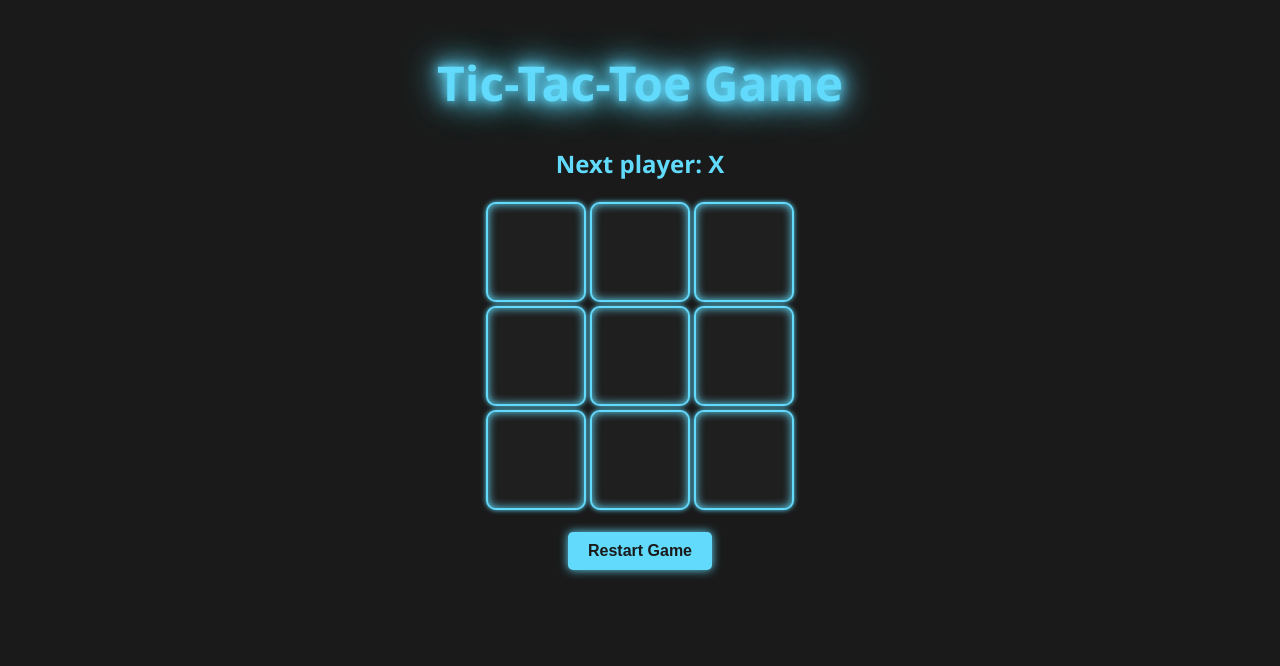
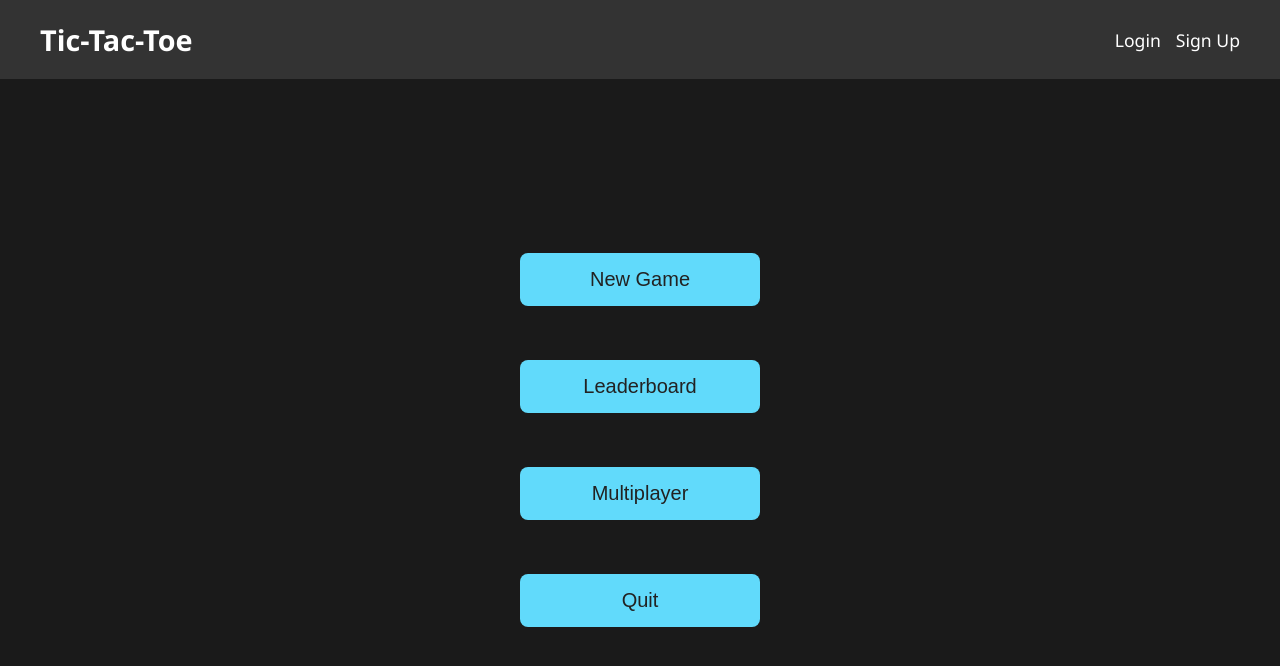
Before and after one commit to kishore7860/Tic_Tac_Toe, a React (Create React App) app: page / in a window 1280 px wide. Shown: the top 666 px of the page. Built offline with nearby package versions, Linux system fonts and the light colour scheme.

Commit message:
new Homepage added

```diff
--- a/package.json
+++ b/package.json
@@ -9,6 +9,7 @@
     "@testing-library/user-event": "^13.5.0",
     "react": "^19.1.1",
     "react-dom": "^19.1.1",
+    "react-router-dom": "^7.7.1",
     "react-scripts": "5.0.1",
     "web-vitals": "^2.1.4"
   },
--- a/src/App.css
+++ b/src/App.css
@@ -8,11 +8,15 @@ body {
   text-align: center;
   margin-top: 50px;
 }
+.Board {
+  text-align: center;
+  margin-top: 50px;
+}
 
 h1 {
     font-size: 3rem;
     color: #61dafb;
-    text-shadow: 0 0 10px #61dafb, 0 0 20px #61dafb, 0 0 30px #61dafb, 0 0 40px #61dafb;
+    text-shadow: 0 0 2px #61dafb, 0 0 2px #61dafb, 0 0 2px #61dafb, 0 0 2px #61dafb;
 }
 
 .status {
@@ -54,6 +58,7 @@ h1 {
 .restart-button {
     margin-top: 20px;
     padding: 10px 20px;
+    text-align: center;
     font-size: 1rem;
     font-weight: 600;
     color: #1a1a1a;
--- a/src/App.js
+++ b/src/App.js
@@ -1,14 +1,22 @@
-import logo from './logo.svg';
 import './App.css';
+import { BrowserRouter as Router, Routes, Route } from "react-router-dom";
+import Homepage from "./Homepage";
 import Board from "./components/Board";
 
 
 function App() {
   return (
-    <div className="App">
-      <h1>Tic-Tac-Toe Game</h1>
-      <Board />
-    </div>
+    <Router>
+      <Routes>
+        <Route path="/" element={<Homepage />} />
+        <Route path="/game" element={<Board />} />
+        <Route path="/leaderboard" element={<div>Leaderboard Coming Soon</div>} />
+        <Route path="/multiplayer" element={<div>Multiplayer Coming Soon</div>} />
+        <Route path="/login" element={<div>Login Page</div>} />
+        <Route path="/signup" element={<div>Signup Page</div>} />
+        <Route path="/quit" element={<div>Thanks for playing!</div>} />
+      </Routes>
+    </Router>
   );
 }
 
--- /dev/null
+++ b/src/Homepage.css
@@ -0,0 +1,63 @@
+.homepage-container {
+  min-height: 100vh;
+  display: flex;
+  flex-direction: column;
+}
+
+.homepage-header {
+  display: flex;
+  justify-content: space-between;
+  align-items: center;
+  padding: 20px 40px;
+  background: #333;
+  color: white;
+}
+
+.logo {
+  font-size: 1.8rem;
+  font-weight: bold;
+}
+
+.nav-actions {
+  display: flex;
+  gap: 15px;
+}
+
+.nav-link {
+  color: white;
+  text-decoration: none;
+  font-size: 1.1rem;
+  transition: color 0.2s;
+}
+
+.nav-link:hover {
+  color: #61dafb;
+}
+
+.homepage-main {
+  flex: 1;
+  display: flex;
+  flex-direction: column;
+  align-items: center;
+  justify-content: center;
+  gap: 30px;
+}
+
+.menu-btn {
+  width: 240px;
+  padding: 15px 0;
+  font-size: 1.25rem;
+  margin: 12px 0;
+  background: #61dafb;
+  border: none;
+  border-radius: 8px;
+  cursor: pointer;
+  transition: background .2s;
+}
+.menu-btn:hover {
+  background: #21a1f3;
+}
+.menu-btn a {
+  text-decoration: none;
+  color: #222;
+}
--- /dev/null
+++ b/src/Homepage.js
@@ -0,0 +1,33 @@
+import React from "react";
+import { Link } from "react-router-dom";
+import "./Homepage.css"; // (Create this .css file for styles)
+
+function Homepage() {
+  return (
+    <div className="homepage-container">
+      <header className="homepage-header">
+        <div className="logo">Tic-Tac-Toe</div>
+        <nav className="nav-actions">
+          <Link to="/login" className="nav-link">Login</Link>
+          <Link to="/signup" className="nav-link">Sign Up</Link>
+        </nav>
+      </header>
+      <main className="homepage-main">
+        <button className="menu-btn">
+          <Link to="/game">New Game</Link>
+        </button>
+        <button className="menu-btn">
+          <Link to="/leaderboard">Leaderboard</Link>
+        </button>
+        <button className="menu-btn">
+          <Link to="/multiplayer">Multiplayer</Link>
+        </button>
+        <button className="menu-btn">
+          <Link to="/quit">Quit</Link>
+        </button>
+      </main>
+    </div>
+  );
+}
+
+export default Homepage;
--- a/src/components/Board.js
+++ b/src/components/Board.js
@@ -31,7 +31,8 @@ function Board() {
     }
 
     return (
-        <div>
+        <div className="Board">
+            <h1>Tic Tac Toe</h1>
             <div className="status">{status}</div>
             <div className="board-row">
                 {renderSquare(0)}{renderSquare(1)}{renderSquare(2)}
```
Also changed, not shown: 1 other file (tests, documents, lock files or other folders).
